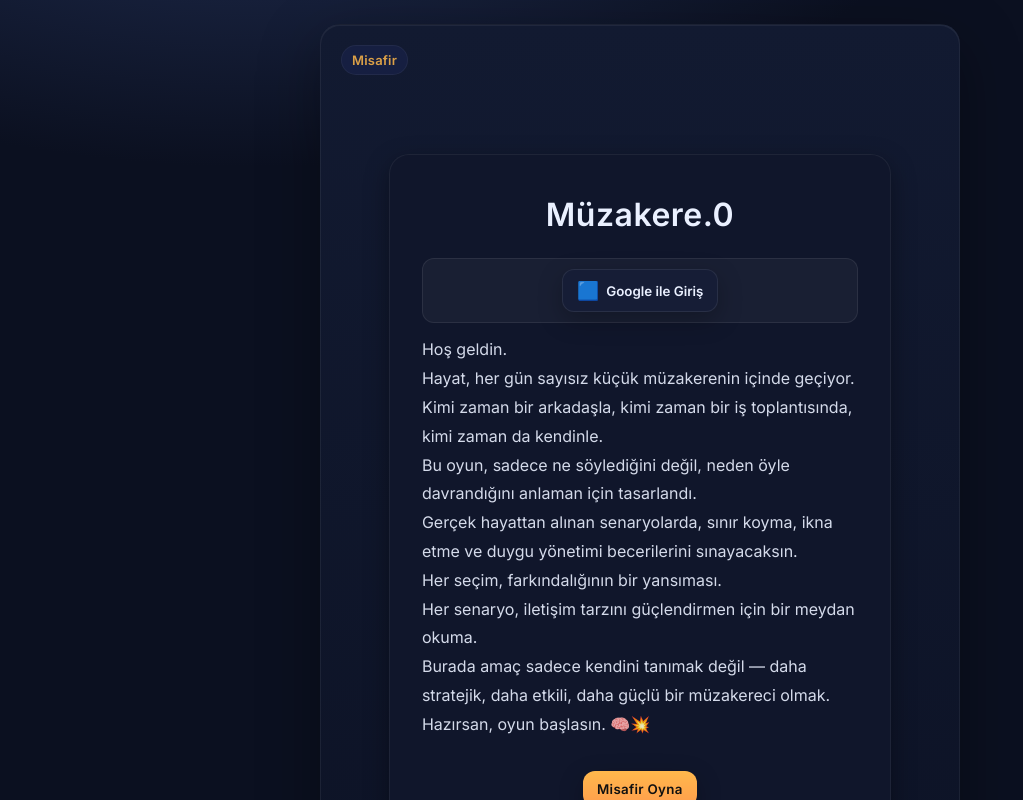
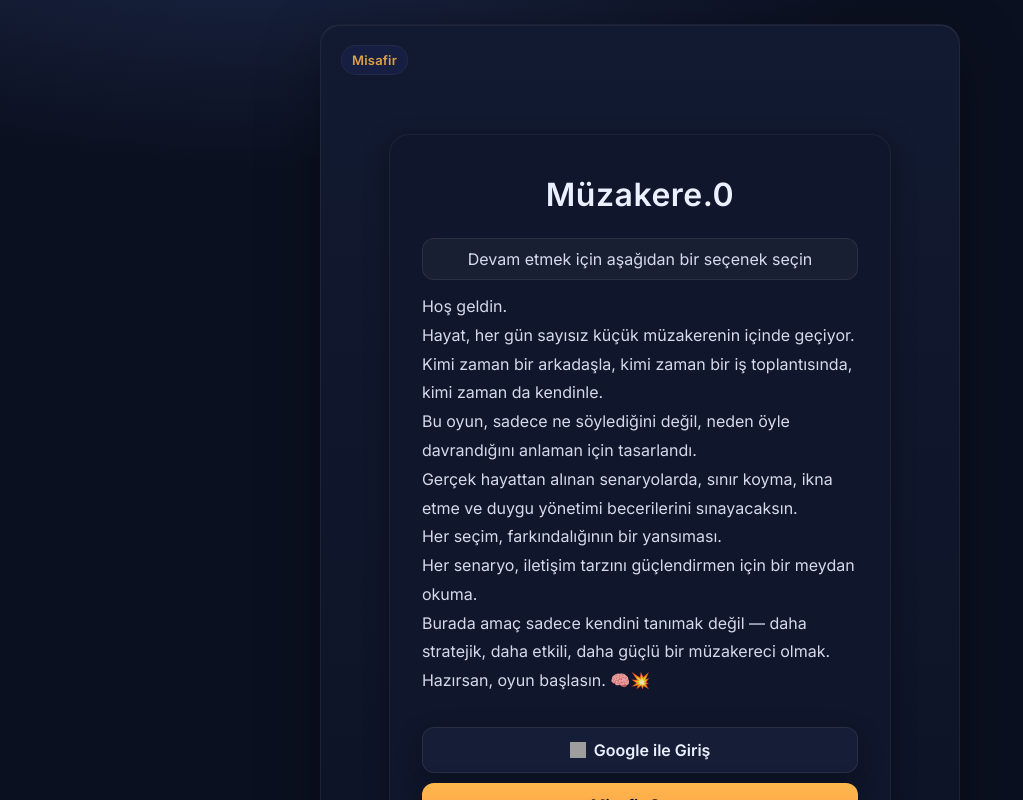
Before and after one commit to omerali1996/convince_app_v3, a React (Create React App) app: page / in a window 1280 px wide. Both pictures are taken after a click on the button "Skip ›". Shown: the top 800 px of the page, without its empty margins (0-1023 px from the left). Built offline with nearby package versions, Linux system fonts and the light colour scheme; no server answers; grey boxes are pictures that could not be loaded.

Commit message:
Update WelcomeScreen.jsx

```diff
--- a/src/components/WelcomeScreen.jsx
+++ b/src/components/WelcomeScreen.jsx
@@ -7,7 +7,7 @@ import { useAuth } from "../context/AuthContext";
 import { BACKEND_URL } from "../api";
 
 export default function WelcomeScreen() {
-  const { startGame } = useGame();
+  const { startGame, fetchScenarios } = useGame();
   const { user, checking, logout } = useAuth();
 
   const [displayedText, setDisplayedText] = useState("");
@@ -93,15 +93,30 @@ Hazırsan, oyun başlasın. 🧠💥`;
       clearInterval(typingIntervalRef.current);
       stopKeySound();
     };
-  }, []);
+  }, []); // mount
 
-  const handleStart = () => {
+  // GUEST: önce senaryoları çek, sonra ekran değiştir
+  const handleGuestStart = async () => {
     stopKeySound();
+    try {
+      await fetchScenarios();
+    } finally {
       startGame();
+    }
   };
 
   const loginWithGoogle = () => {
     window.location.href = `${BACKEND_URL}/api/auth/login/google`;
+  };
+
+  // CTA animasyonları
+  const ctaVariants = {
+    hidden: { y: 40, opacity: 0 },
+    show: {
+      y: 0,
+      opacity: 1,
+      transition: { type: "spring", stiffness: 300, damping: 24, duration: 0.5 }
+    }
   };
 
   return (
@@ -151,14 +166,10 @@ Hazırsan, oyun başlasın. 🧠💥`;
                 />
               )}
               <span style={{ fontWeight: 600 }}>{user.name}</span>
-              <button onClick={logout} className="btn btn-secondary">
-                Çıkış
-              </button>
+              <button onClick={logout} className="btn btn-secondary">Çıkış</button>
             </div>
           ) : (
-            <button onClick={loginWithGoogle} className="btn btn-secondary">
-              <span style={{ fontSize: 18 }}>🟦</span>&nbsp; Google ile Giriş
-            </button>
+            <span style={{ opacity: 0.9 }}>Devam etmek için aşağıdan bir seçenek seçin</span>
           )}
         </div>
 
@@ -169,19 +180,57 @@ Hazırsan, oyun başlasın. 🧠💥`;
           </div>
         </div>
 
+        {/* ALT ALTA KAYARAK GELEN CTA BÖLÜMÜ */}
         {showButton && (
+          <motion.div
+            initial="hidden"
+            animate="show"
+            style={ctaStack}
+          >
+            {user ? (
               <motion.button
-            initial={{ y: 20, opacity: 0 }}
-            animate={{ y: 0, opacity: 1 }}
-            transition={{ duration: 0.6, ease: "easeOut" }}
-            onClick={handleStart}
+                variants={ctaVariants}
+                onClick={handleGuestStart}
                 className="ws-startBtn btn btn-primary"
-            style={buttonStyle}
+                style={{ ...buttonStyle, width: "100%" }}
                 whileHover={{ scale: 1.03 }}
                 whileTap={{ scale: 0.98 }}
               >
-            {user ? "Oynamaya Başla" : "Misafir Oyna"}
+                Oynamaya Başla
               </motion.button>
+            ) : (
+              <>
+                <motion.button
+                  variants={ctaVariants}
+                  onClick={loginWithGoogle}
+                  className="btn btn-secondary"
+                  style={ctaBtn}
+                  whileHover={{ scale: 1.02 }}
+                  whileTap={{ scale: 0.98 }}
+                >
+                  <img
+                    src="https://www.gstatic.com/firebasejs/ui/2.0.0/images/auth/google.svg"
+                    alt="Google"
+                    width={16}
+                    height={16}
+                    style={{ marginRight: 8 }}
+                  />
+                  Google ile Giriş
+                </motion.button>
+
+                <motion.button
+                  variants={ctaVariants}
+                  onClick={handleGuestStart}
+                  className="ws-startBtn btn btn-primary"
+                  style={ctaBtn}
+                  whileHover={{ scale: 1.03 }}
+                  whileTap={{ scale: 0.98 }}
+                >
+                  Misafir Oyna
+                </motion.button>
+              </>
+            )}
+          </motion.div>
         )}
       </motion.div>
     </div>
@@ -209,12 +258,6 @@ const responsiveStyles = `
 
     .ws-textContainer { margin-bottom: 22px !important; }
 
-    .ws-startBtn {
-      width: 100% !important;
-      font-size: 16px !important;
-      padding: 12px 14px !important;
-    }
-
     .ws-skipBtn {
       bottom: 8px !important;
       right: 8px !important;
@@ -224,9 +267,7 @@ const responsiveStyles = `
   }
 
   @media (max-width: 420px) {
-    .ws-card {
-      padding: 24px 10px 52px !important;
-    }
+    .ws-card { padding: 24px 10px 52px !important; }
     .ws-subtitle {
       font-size: 14px !important;
       line-height: 1.6 !important;
@@ -309,9 +350,20 @@ const title = {
   letterSpacing: "0.5px",
 };
 
-const buttonStyle = {
-  letterSpacing: "0.3px",
+const ctaStack = {
+  display: "flex",
+  flexDirection: "column",
+  gap: 10,
 };
+
+const ctaBtn = {
+  width: "100%",
+  fontSize: 16,
+  padding: "12px 14px",
+  borderRadius: 12,
+};
+
+const buttonStyle = { letterSpacing: "0.3px" };
 
 if (typeof document !== "undefined") {
   const styleEl = document.createElement("style");
```
Lines whose indentation alone changed are shown as unchanged.
